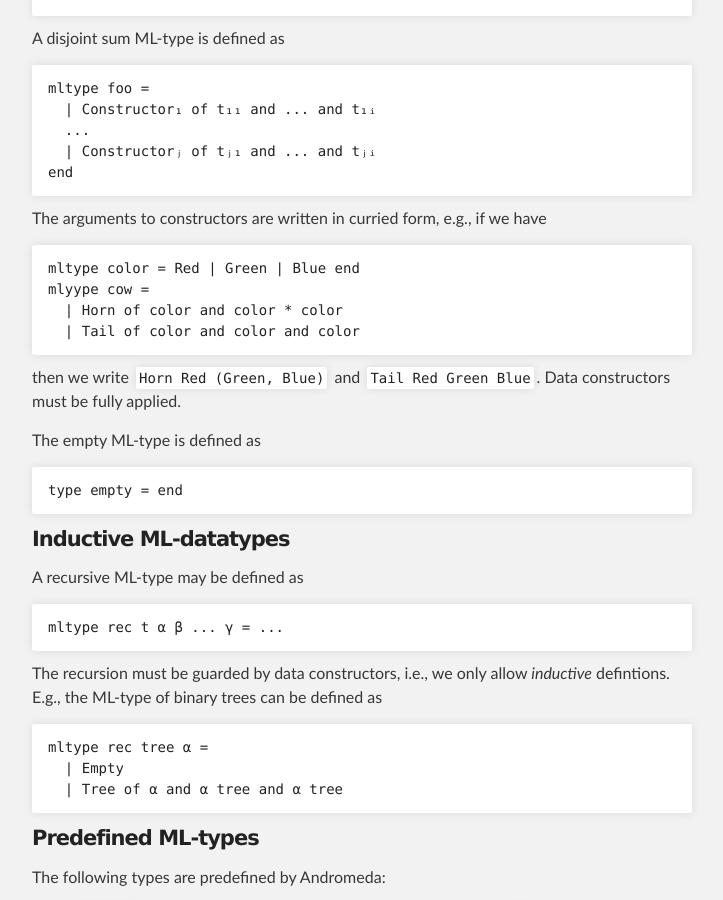
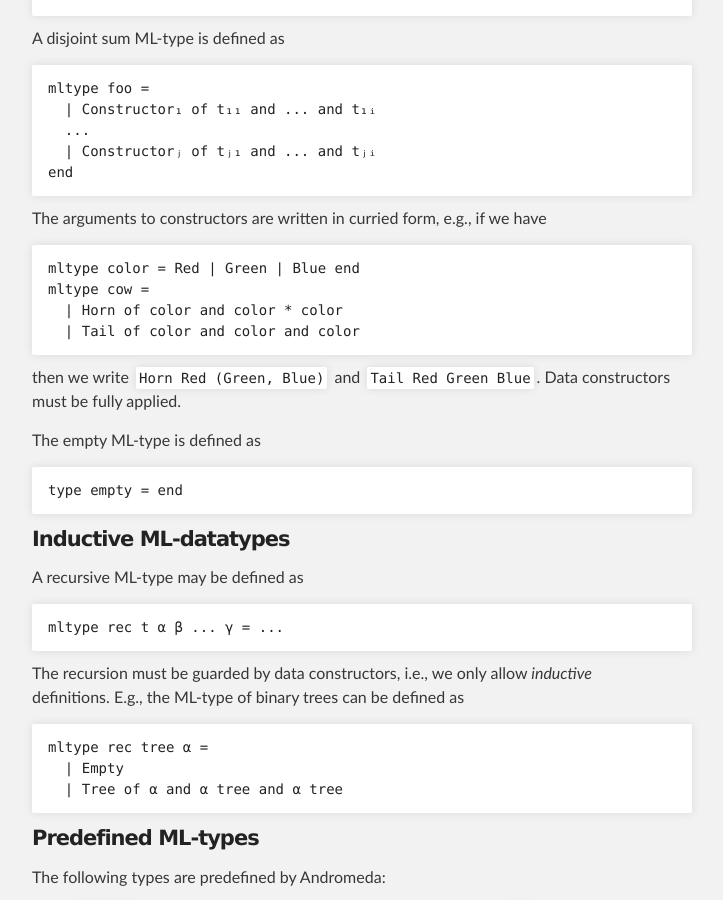
Before and after one commit to Andromedans/andromeda, a Jekyll site: the page built from meta-language.md, in a window 1280 px wide and 900 px high, scrolled down 2463 px. Shown: the whole window, without its empty margins (288-1011 px from the left). Built offline with Jekyll 4.4.1, drawn with Linux system fonts in a browser that asks for light colours; formulas are drawn with MathJax 3.

Commit message:
Fixed a couple typos

```diff
--- a/meta-language.md
+++ b/meta-language.md
@@ -112,7 +112,7 @@
 The arguments to constructors are written in curried form, e.g., if we have
 
     mltype color = Red | Green | Blue end
-    mlyype cow =
+    mltype cow =
       | Horn of color and color * color
       | Tail of color and color and color
 
@@ -130,7 +130,7 @@
     mltype rec t α β ... γ = ...
 
 The recursion must be guarded by data constructors, i.e., we only allow *inductive*
-defintions. E.g., the ML-type of binary trees can be defined as
+definitions. E.g., the ML-type of binary trees can be defined as
 
     mltype rec tree α =
       | Empty
```
